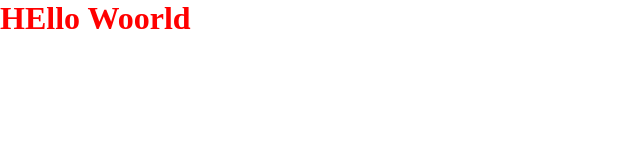
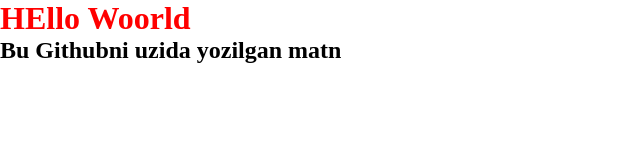
Before and after one commit to bkhurvaliev/Hotel-Star, a plain HTML site: page index.html in a window 1280 px wide. Shown: the whole page, without its empty margins (0-640 px from the left). Drawn offline with Linux system fonts and the light colour scheme.

Commit message:
Update index.html

```diff
--- a/index.html
+++ b/index.html
@@ -11,5 +11,7 @@
 
     <h1>HEllo Woorld</h1>
 
+    <h2>Bu Githubni uzida yozilgan matn </h2>
+
 </body>
 </html>
```
